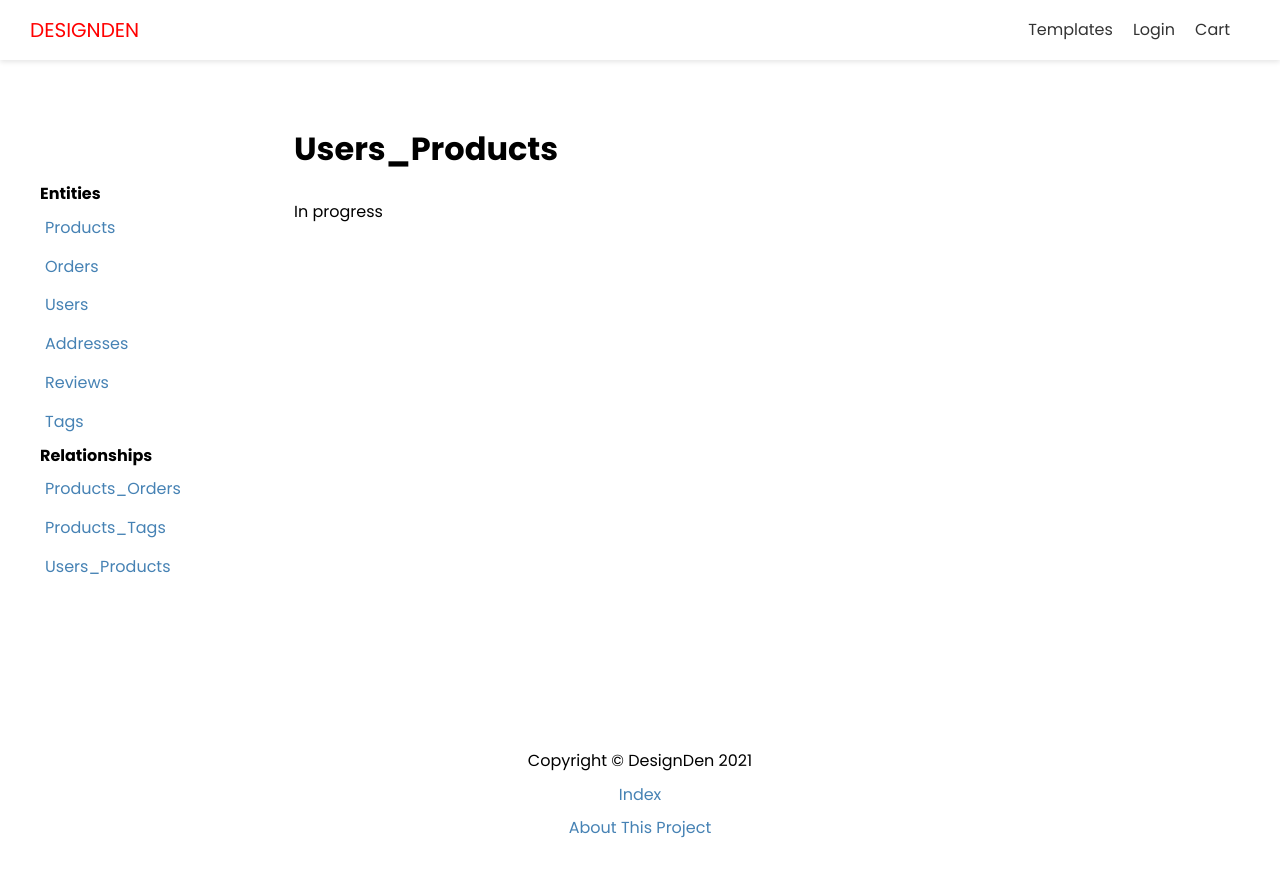
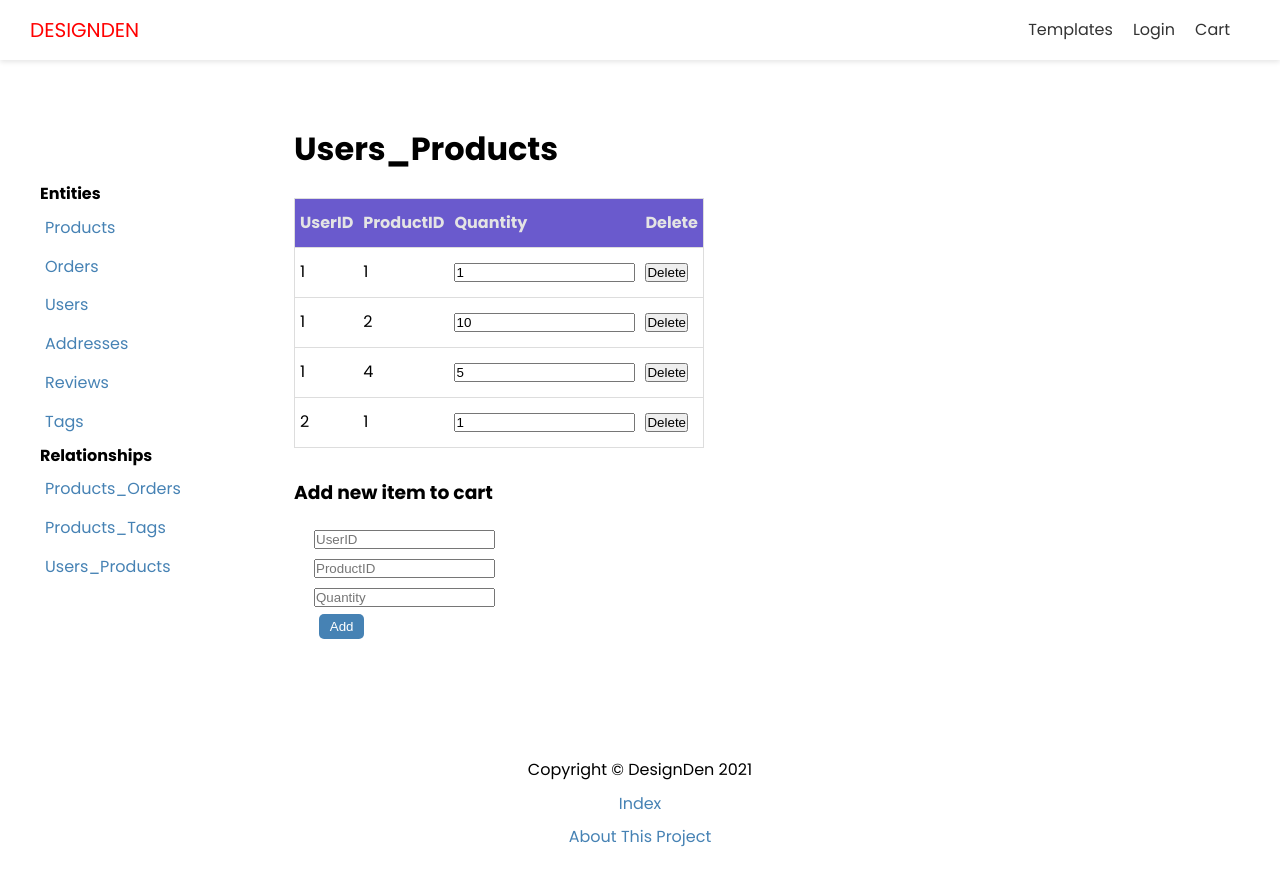
Before and after one commit to jonah0502/DesignDen, a Next.js app in the folder designden-frontend/: page /admin/users-products in a window 1280 px wide. Shown: the top 886 px of the page. Built offline with nearby package versions, Linux system fonts and the light colour scheme.

Commit message:
Add table and form for users products page

```diff
--- a/designden-frontend/pages/admin/users-products.js
+++ b/designden-frontend/pages/admin/users-products.js
@@ -1,10 +1,86 @@
 import Layout from "@/components/Layout";
+import styles from "@/styles/Table.module.css";
+import { useState } from "react";
+
+const cartHeaders = ["UserID", "ProductID", "Quantity", "Delete"];
+
+const cartData = [
+  {
+    userID: 1,
+    productID: 1,
+    quantity: 1,
+  },
+  {
+    userID: 1,
+    productID: 2,
+    quantity: 10,
+  },
+  {
+    userID: 1,
+    productID: 4,
+    quantity: 5,
+  },
+  {
+    userID: 2,
+    productID: 1,
+    quantity: 1,
+  },
+];
 
 export default function UsersProductsPage() {
+  const [cartItems, setCartItems] = useState(cartData);
+
+  const handleRowDelete = (index) => (event) => {
+    const newCartItems = [...cartItems];
+    newCartItems.splice(index, 1);
+    setCartItems(newCartItems);
+  };
+
   return (
     <Layout>
       <h1>Users_Products</h1>
-      <p>In progress</p>
+      <div className={styles.tableContainer}>
+        <table>
+          <thead>
+            <tr>
+              {cartHeaders.map((header) => {
+                return <th key={header}>{header}</th>;
+              })}
+            </tr>
+          </thead>
+          <tbody>
+            {cartItems.map((item, index) => (
+              <tr key={`${item.userID}-${item.productID}`}>
+                <td>{item.userID}</td>
+                <td>{item.productID}</td>
+                <td>
+                  <input
+                    type="number"
+                    name="quantity"
+                    value={item.quantity}
+                    min="1"
+                  />
+                </td>
+                <td>
+                  <button onClick={handleRowDelete(index)}>Delete</button>
+                </td>
+              </tr>
+            ))}
+          </tbody>
+        </table>
+      </div>
+      <br />
+      <h3>Add new item to cart</h3>
+      <form className={styles.formContainer}>
+        <div className={styles.inputContainer}>
+          <input type="text" placeholder="UserID" />
+          <input type="text" placeholder="ProductID" />
+          <input type="number" min="0" placeholder="Quantity" />
+        </div>
+        <div>
+          <button>Add</button>
+        </div>
+      </form>
     </Layout>
   );
 }
```
